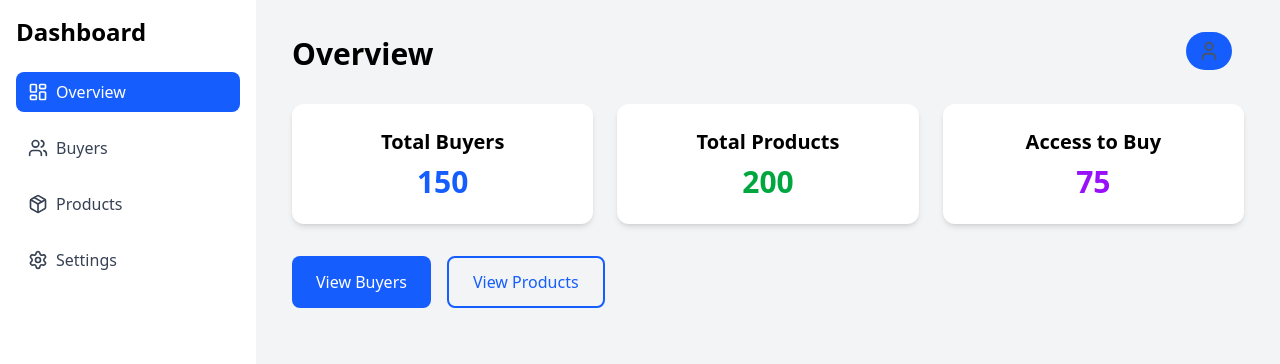
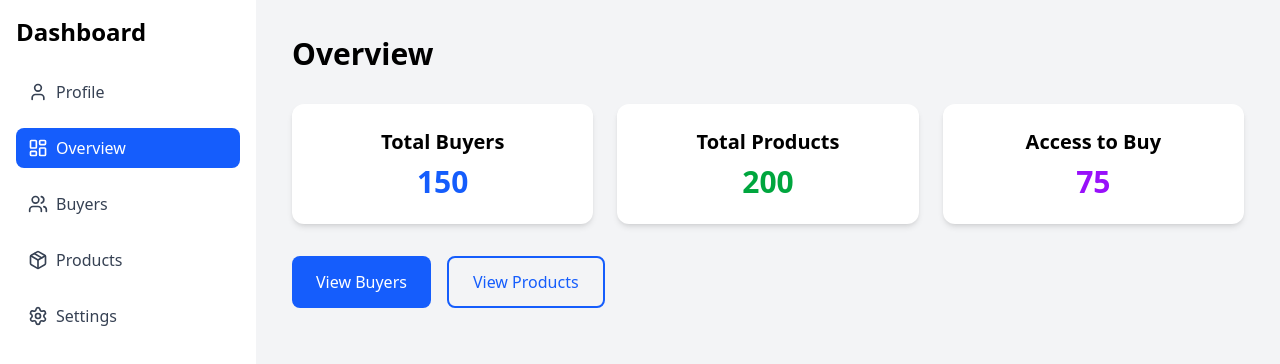
Before and after one commit to varunkamathi/Enterprises-web, a React (Vite) app: page / in a window 1280 px wide. Shown: the top 364 px of the page. Built offline with nearby package versions, Linux system fonts and the light colour scheme.

Commit message:
update profile

```diff
--- a/src/App.jsx
+++ b/src/App.jsx
@@ -35,19 +35,5 @@ function App() {
   )
 }
 
-// ✅ Small Profile button component
-function ProfileButton() {
-  const navigate = useNavigate();
-
-  return (
-    <div
-      onClick={() => navigate("/profile")}
-      className="flex items-center gap-3 cursor-pointer hover:bg-gray-100 px-3 py-2 rounded-lg"
-    >
-
-      <User className="text-gray-600" size={20} />
-    </div>
-  );
-}
 
 export default App;
--- a/src/components/SideNavBar/NavBar.jsx
+++ b/src/components/SideNavBar/NavBar.jsx
@@ -1,6 +1,6 @@
 import React from 'react'
 import { NavLink } from 'react-router-dom';
-import {LayoutDashboard, Users, Package, Settings as Cog } from "lucide-react"; // nice icons
+import {LayoutDashboard, Users, Package, Settings as Cog, User } from "lucide-react"; // nice icons
 
 
 
@@ -9,6 +9,16 @@ const NavBar = () => {
       <aside className="w-64 bg-white shadow-lg p-4">
       <h2 className="text-2xl font-bold mb-6">Dashboard</h2>
         <nav className="space-y-4">
+           <NavLink
+          to="/profile"
+          className={({ isActive }) =>
+            isActive
+              ? "flex items-center gap-2 px-3 py-2 rounded-lg bg-blue-600 text-white"
+              : "flex items-center gap-2 px-3 py-2 rounded-lg text-gray-700 hover:text-blue-600"
+          }
+        >
+        <User size={20} /> Profile
+  </NavLink>
            <NavLink
           to="/"
           className={({ isActive }) =>
--- a/src/pages/Home.jsx
+++ b/src/pages/Home.jsx
@@ -8,14 +8,7 @@ const Home = () => {
   return (
     <div className="flex min-h-screen bg-gray-100 w-full">
       {/* Profile Icon (Top Right) */}
-      <div className="absolute top-2 p-6 right-6">
-        <div
-          onClick={() => navigate("/profile")}
-          className="flex items-center gap-2 cursor-pointer hover:bg-blue-700 px-3 py-2 rounded-full bg-blue-600"
-        >
-          <User className="text-gray-600" size={22} />
-        </div>
-      </div>
+
 
       {/* Main Content */}
       <main className="flex-1 p-6">
```
